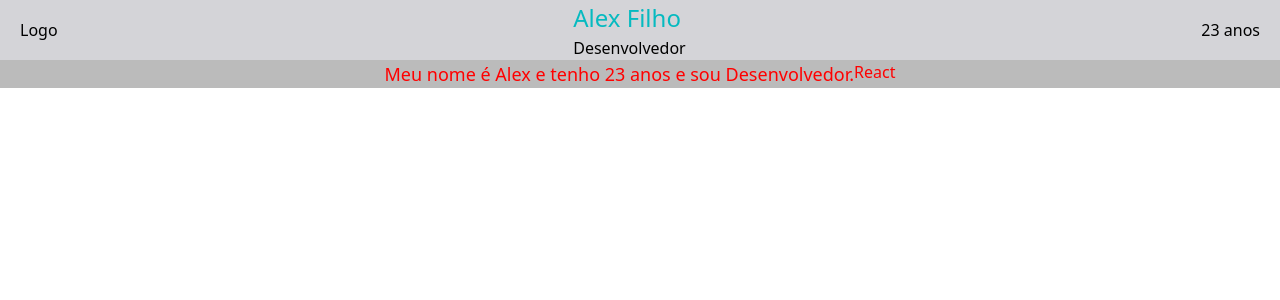
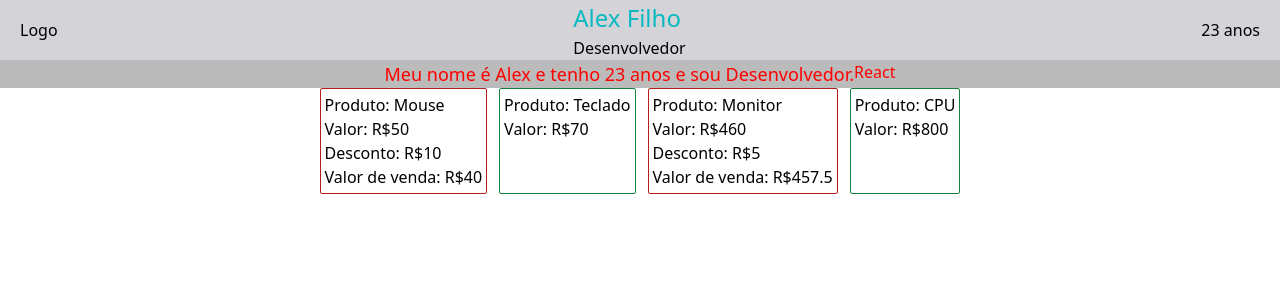
Before and after one commit to alexfilhoo/study-next-js, a Next.js app in the folder primeiroprojeto/: page / in a window 1280 px wide. Shown: the top 300 px of the page. Built offline with nearby package versions, Linux system fonts and the light colour scheme.

Commit message:
feat: last components updates

```diff
--- /dev/null
+++ b/primeiroprojeto/src/components/Card.tsx
@@ -0,0 +1,27 @@
+interface CardProps {
+  produto: string;
+  valor: number;
+  desconto: number;
+  funcao: any;
+}
+
+export default function Card(props: CardProps) {
+  return (
+    <div
+      className={`flex flex-col border ${
+        props.desconto > 0 ? "border-red-700" : "border-green-700"
+      } rounded-sm p-1`}
+    >
+      <p>Produto: {props.produto}</p>
+      <p>Valor: R${props.valor}</p>
+      {/*?(if ternário) se for usar o else : "" com alguma condição*/}
+      {/*&& valida se a primeira condição é true, caso false segue a vida*/}
+      {props.desconto > 0 && (
+        <div>
+          <p>Desconto: R${props.desconto}</p>
+          <p>Valor de venda: R${props.funcao(props.valor, props.desconto)}</p>
+        </div>
+      )}
+    </div>
+  );
+}
--- a/primeiroprojeto/src/pages/index.tsx
+++ b/primeiroprojeto/src/pages/index.tsx
@@ -1,7 +1,8 @@
 // import Image from "next/image";
+// import { Inter } from "next/font/google";
+// const inter = Inter({ subsets: ["latin"] });
 import Topo from "@/components/Topo";
-import { Inter } from "next/font/google";
-const inter = Inter({ subsets: ["latin"] });
+import Card from "@/components/Card";
 
 const nome = "Alex";
 const profissao = "Desenvolvedor";
@@ -11,6 +12,13 @@ function texto() {
   return `Meu nome é ${nome} e tenho ${idade} anos e sou ${profissao}.`;
 }
 
+function calcDesc(valor: number, desconto: number) {
+  return valor - desconto;
+}
+function calcDesc2(valor: number, desconto: number) {
+  return valor - desconto / 2;
+}
+
 export default function Home() {
   return (
     <>
@@ -18,6 +26,12 @@ export default function Home() {
       <div style={estilizaCss}>
         <p className="text-lg font-medium">{texto()}</p>
         <p style={{ color: "#f00", backgroundColor: "#bbb" }}>React</p>
+      </div>
+      <div className="flex justify-center gap-3">
+        <Card produto={"Mouse"} valor={50} desconto={10} funcao={calcDesc} />
+        <Card produto={"Teclado"} valor={70} desconto={0} funcao={calcDesc} />
+        <Card produto={"Monitor"} valor={460} desconto={5} funcao={calcDesc2} />
+        <Card produto={"CPU"} valor={800} desconto={0} funcao={calcDesc2} />
       </div>
     </>
   );
```
